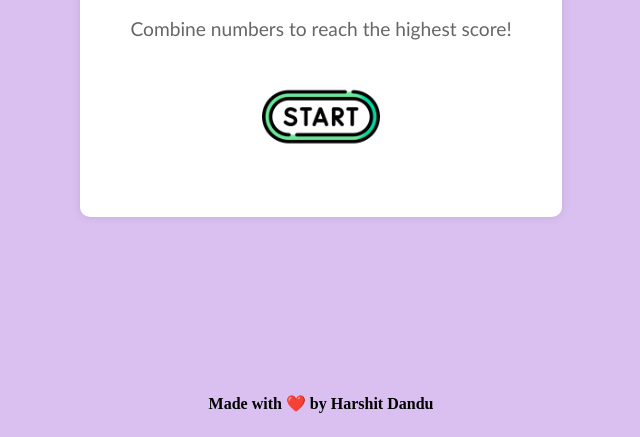
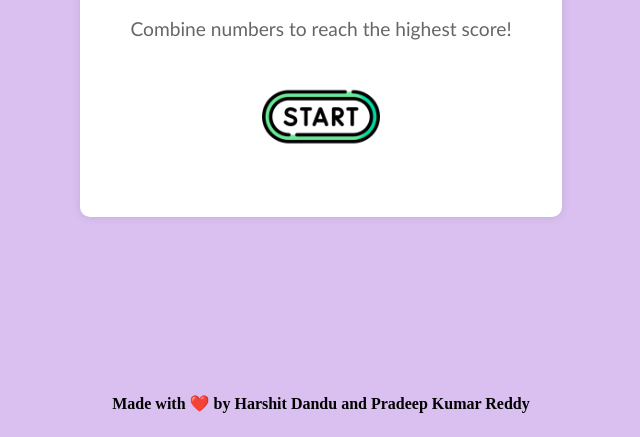
Before and after one commit to HARSHITDANDU/2248-Game, a plain HTML site: page index.html in a window 1280 px wide. Shown: the part 363-800 px from the top of the page, without its empty margins (319-959 px from the left). Drawn offline with Linux system fonts and the light colour scheme.

Commit message:
Update index.html

```diff
--- a/index.html
+++ b/index.html
@@ -16,6 +16,6 @@
 </body>
 <script src="./src/start.js" type="module"></script>
 <footer class="footer">
-    Made with ❤️ by Harshit Dandu
+    Made with ❤️ by Harshit Dandu and Pradeep Kumar Reddy
 </footer>
 </html>
```
